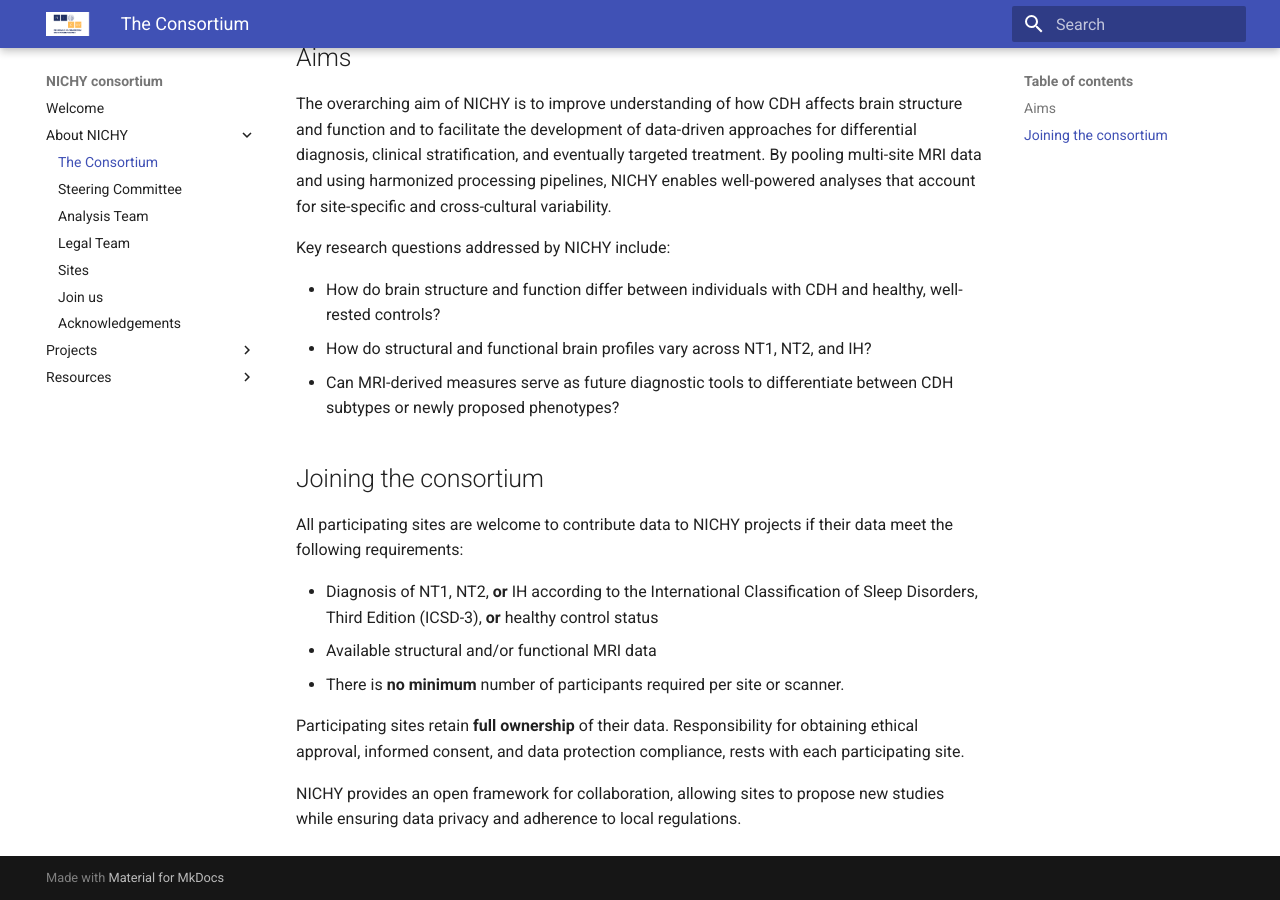
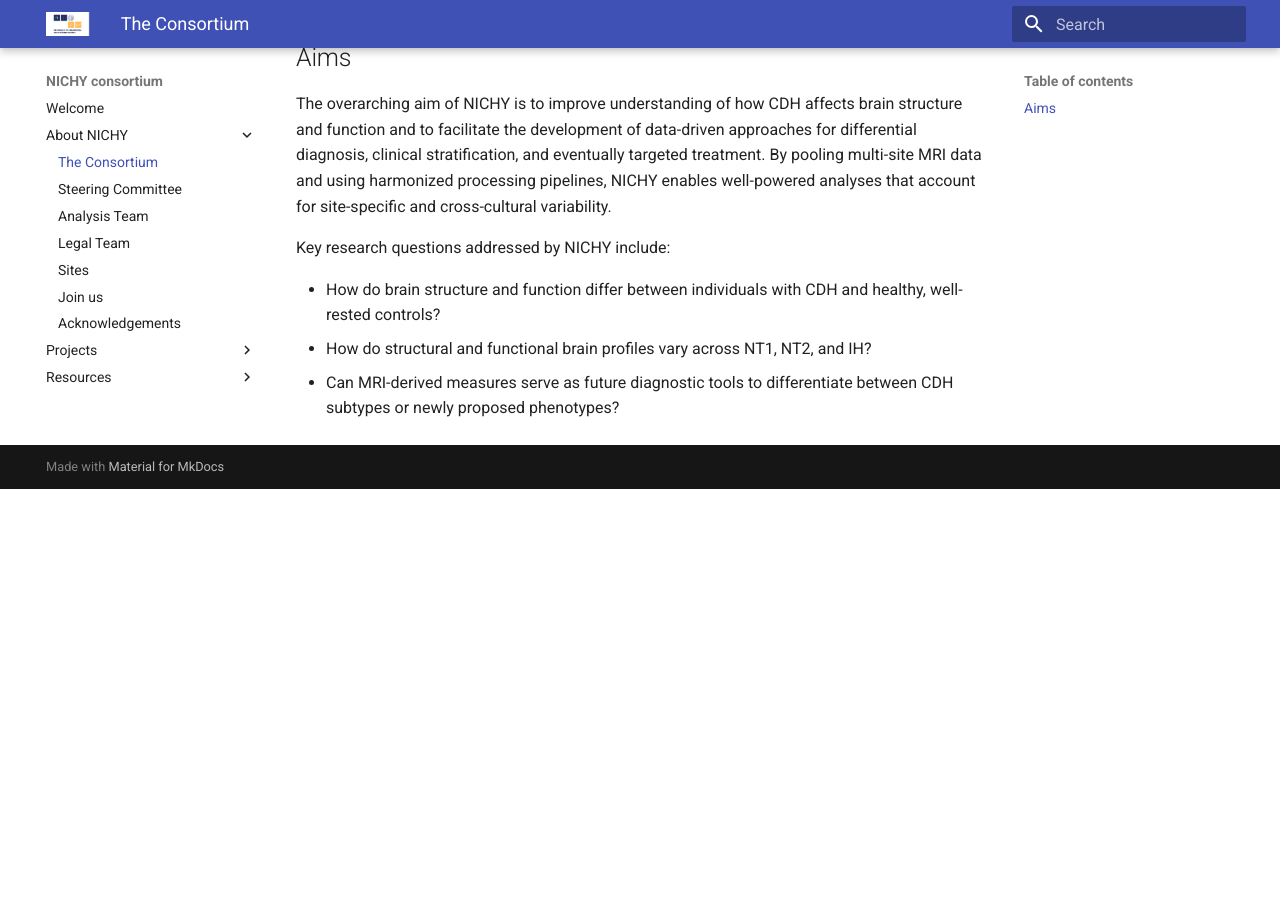
Before and after one commit to nichy-consortium/nichy, an MkDocs documentation site: the page built from docs/working_group/about_the_consortium.md, in a window 1280 px wide and 900 px high, scrolled down 579 px. Built offline with MkDocs 1.6.1 and Material for MkDocs 9.7.7, drawn with Linux system fonts in a browser that asks for light colours; after the commit the page ends 1068 px from its top, so only the background shows below that.

Commit message:
Delete joining consortium section from documentation
Removed section about joining the consortium and its requirements.

```diff
--- a/docs/working_group/about_the_consortium.md
+++ b/docs/working_group/about_the_consortium.md
@@ -13,15 +13,3 @@ Key research questions addressed by NICHY include:
 - How do brain structure and function differ between individuals with CDH and healthy, well-rested controls?
 - How do structural and functional brain profiles vary across NT1, NT2, and IH?
 - Can MRI-derived measures serve as future diagnostic tools to differentiate between CDH subtypes or newly proposed phenotypes?
-
-
-## Joining the consortium
-All participating sites are welcome to contribute data to NICHY projects if their data meet the following requirements:
-
-- Diagnosis of NT1, NT2, **or** IH according to the International Classification of Sleep Disorders, Third Edition (ICSD-3), **or** healthy control status
-- Available structural and/or functional MRI data
-- There is **no minimum** number of participants required per site or scanner.
-
-Participating sites retain **full ownership** of their data. Responsibility for obtaining ethical approval, informed consent, and data protection compliance, rests with each participating site.
-
-NICHY provides an open framework for collaboration, allowing sites to propose new studies while ensuring data privacy and adherence to local regulations.
```
